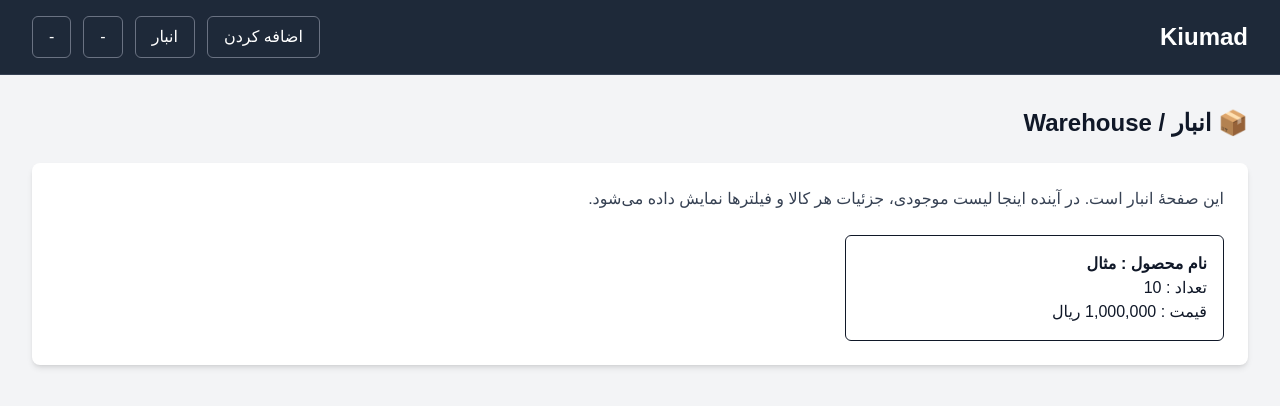
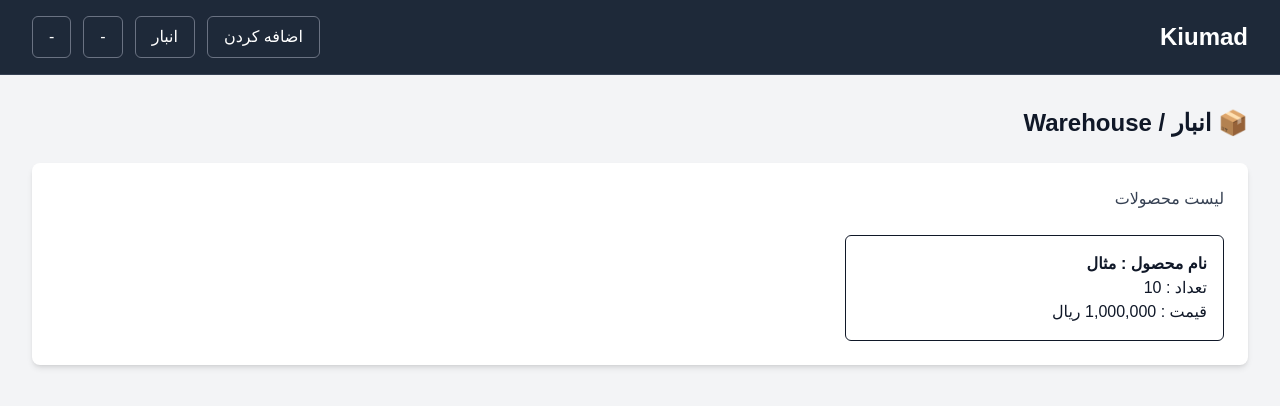
Before and after one commit to mohmmad-sazandeh/kiumad, a Next.js app: page /warehouse in a window 1280 px wide. Shown: the top 406 px of the page. Built offline with nearby package versions, Linux system fonts and the light colour scheme.

Commit message:
Update page.tsx

```diff
--- a/src/app/warehouse/page.tsx
+++ b/src/app/warehouse/page.tsx
@@ -1,4 +1,3 @@
-// src/app/warehouse/page.tsx  (یا app/warehouse/page.tsx)
 export default function WarehousePage() {
   return (
     <div className="min-h-screen bg-gray-100 text-gray-900 p-8" dir="rtl">
@@ -6,10 +5,9 @@ export default function WarehousePage() {
 
       <div className="bg-white shadow-md rounded-lg p-6">
         <p className="text-gray-700">
-          این صفحهٔ انبار است. در آینده اینجا لیست موجودی، جزئیات هر کالا و فیلترها نمایش داده می‌شود.
+            لیست محصولات
         </p>
 
-        {/* نمونه کارت ساده */}
         <div className="mt-6 grid grid-cols-1 sm:grid-cols-2 lg:grid-cols-3 gap-4">
           <div className="border rounded-md p-4">
             <p className="font-bold">نام محصول : مثال</p>
```
